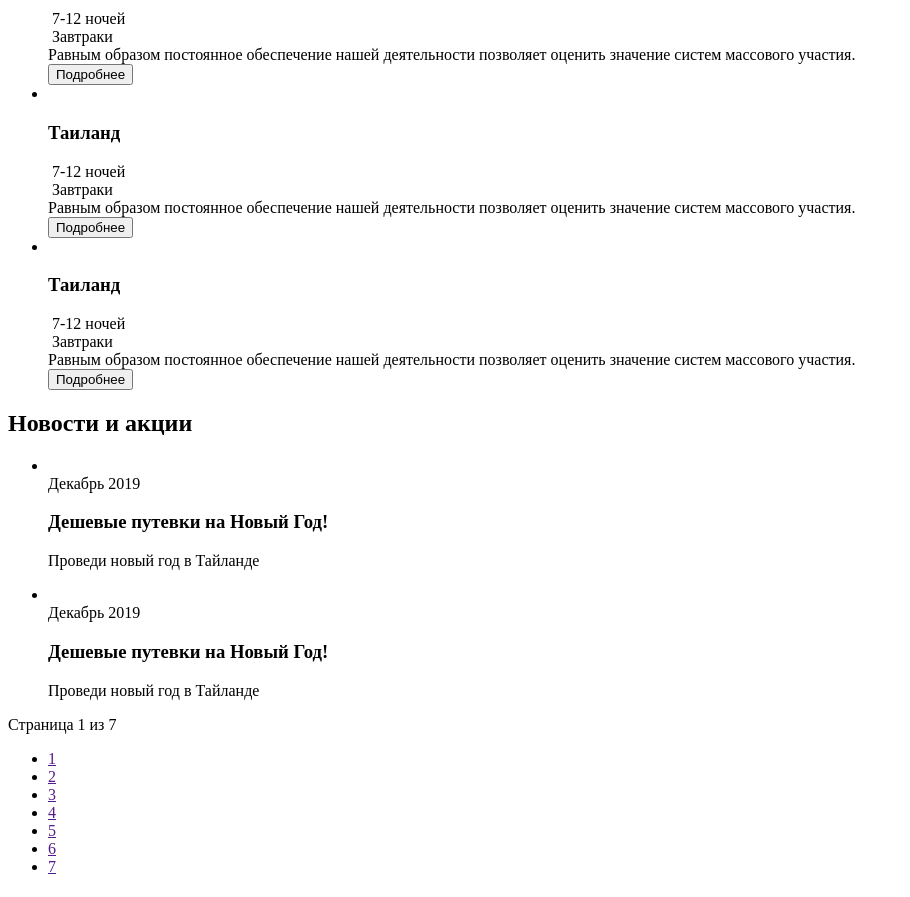
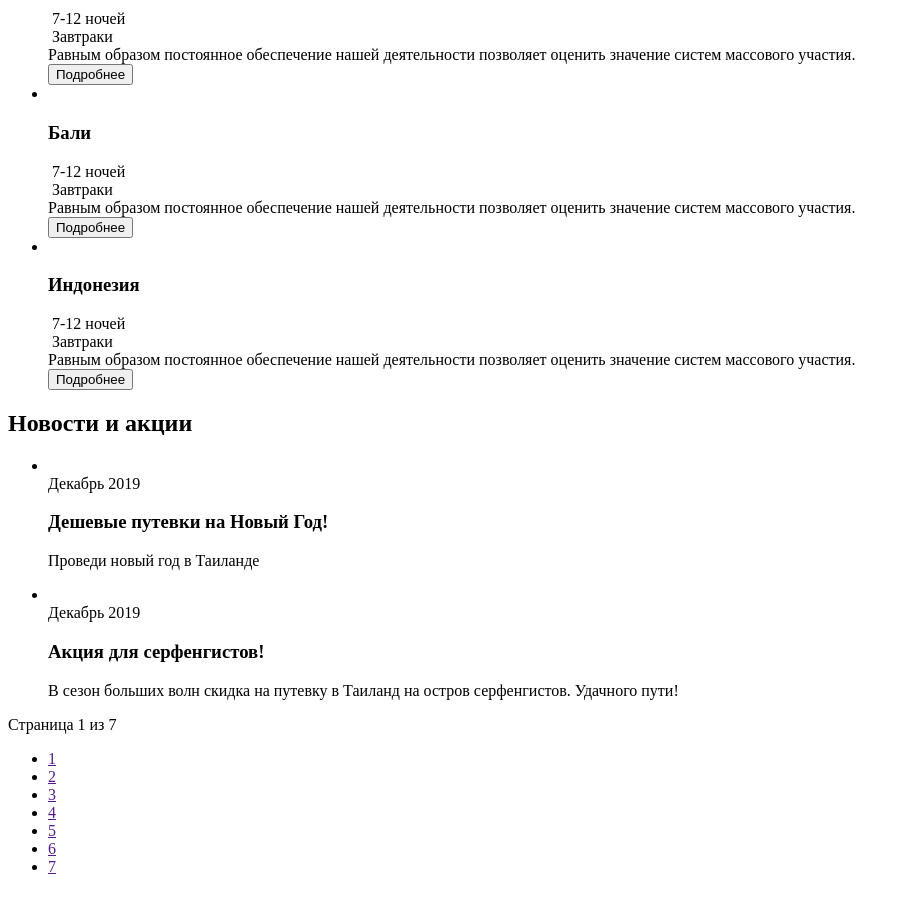
Before and after one commit to as-maslova/AirAsia, a plain HTML site: page index.html in a window 1280 px wide. Shown: the part 420-1317 px from the top of the page, without its empty margins (0-910 px from the left). Drawn offline with Linux system fonts and the light colour scheme.

Commit message:
Add files via upload

```diff
--- a/index.html
+++ b/index.html
@@ -68,7 +68,7 @@
                 <li class="hot-tours__item">
                     <img src="#" alt="" class="hot-tours__image">
                     <div class="hot-tours__content">
-                        <h3 class="hot-tours__subtitle">Таиланд</h3>
+                        <h3 class="hot-tours__subtitle">Бали</h3>
                         <div class="hot-tours__options">
                             <div class="hot-tours__options-item">
                                 <img src="" alt="" class="hot-tours__option-icon">
@@ -88,7 +88,7 @@
                 <li class="hot-tours__item">
                     <img src="#" alt="" class="hot-tours__image">
                     <div class="hot-tours__content">
-                        <h3 class="hot-tours__subtitle">Таиланд</h3>
+                        <h3 class="hot-tours__subtitle">Индонезия</h3>
                         <div class="hot-tours__options">
                             <div class="hot-tours__options-item">
                                 <img src="" alt="" class="hot-tours__option-icon">
@@ -118,7 +118,7 @@
                             <span class="news__date__year">2019</span>
                         </time>
                         <h3 class="news__subtitle">Дешевые путевки на Новый Год!</h3>
-                        <p class="news__text">Проведи новый год в Тайланде</p>
+                        <p class="news__text">Проведи новый год в Таиланде</p>
                     </div>
                 </li>
                 <li class="news__item">
@@ -128,8 +128,8 @@
                             <span class="news__date__month">Декабрь</span>
                             <span class="news__date__year">2019</span>
                         </time>
-                        <h3 class="news__subtitle">Дешевые путевки на Новый Год!</h3>
-                        <p class="news__text">Проведи новый год в Тайланде</p>
+                        <h3 class="news__subtitle">Акция для серфенгистов!</h3>
+                        <p class="news__text">В сезон больших волн скидка на путевку в Таиланд на остров серфенгистов. Удачного пути!</p>
                     </div>
                 </li>
             </ul>
```
